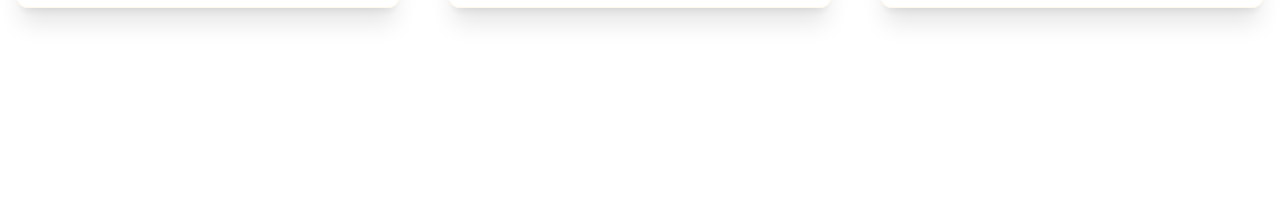
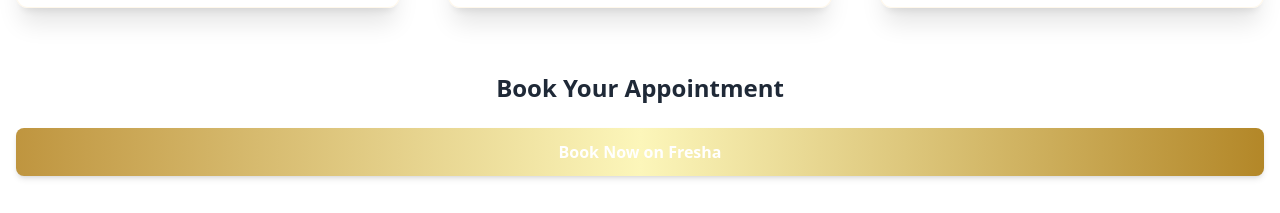
Before and after one commit to Developer353/Developer353.github.io, a React (Vite) app: page /services in a window 1280 px wide. Shown: the part 587-800 px from the top of the page. Built offline with nearby package versions, Linux system fonts and the light colour scheme; no server answers.

Commit message:
Update Services.tsx

```diff
--- a/src/pages/Services.tsx
+++ b/src/pages/Services.tsx
@@ -56,6 +56,28 @@ export default function Services() {
             </motion.div>
           ))}
         </div>
+
+        {/* Fresha Booking Link */}
+        <motion.div
+          initial={{ opacity: 0, y: 20 }}
+          animate={{ opacity: 1, y: 0 }}
+          transition={{ duration: 0.6 }}
+          className="text-center mt-16"
+        >
+          <h2 className="text-2xl font-semibold text-gray-800 mb-6">
+            Book Your Appointment
+          </h2>
+
+          {/* Link to Fresha booking page */}
+          <a
+            href="https://www.fresha.com/book-now/v-blush-ec0j4r5b/all-offer?share&pId=1359753"
+            target="_blank" // Opens in a new tab
+            rel="noopener noreferrer"
+            className="button w-full inline-block bg-gold-600 text-white py-3 px-6 rounded-lg shadow-md hover:bg-gold-700 transition-all"
+          >
+            Book Now on Fresha
+          </a>
+        </motion.div>
       </div>
     </div>
   );
```
